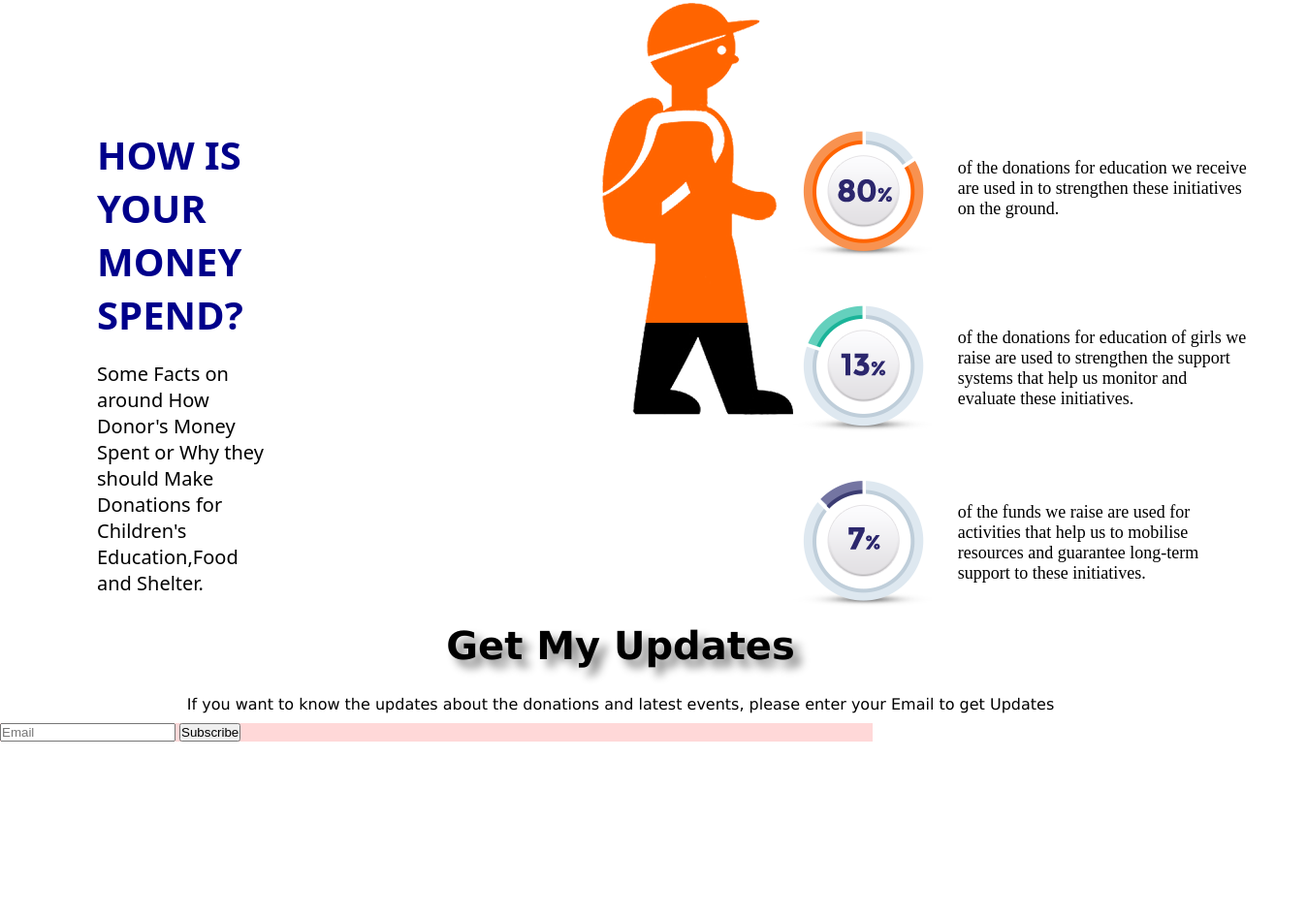
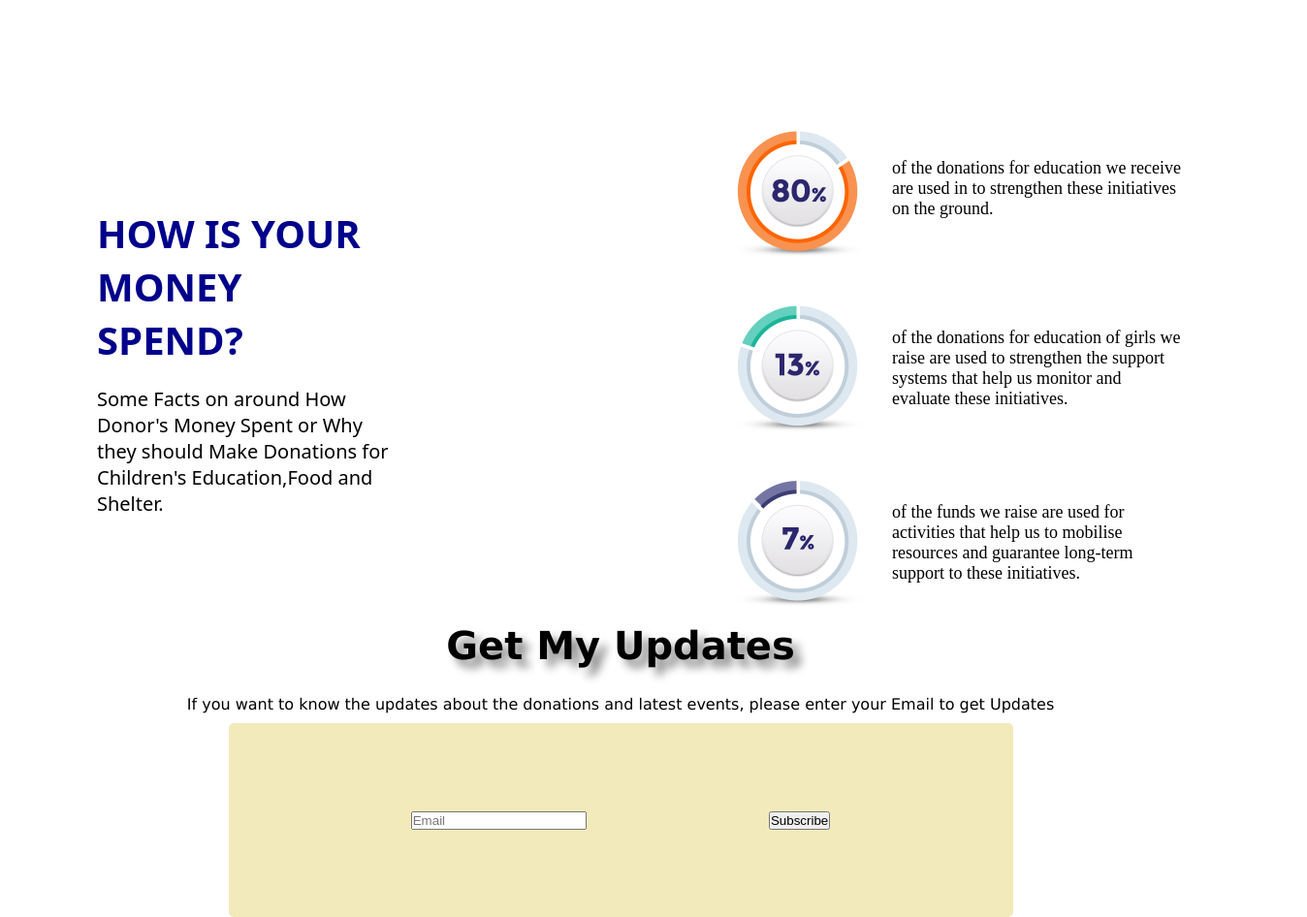
Before and after one commit to Ishrak12/assignment-1, a plain HTML site: page index.html in a window 1280 px wide. Shown: the part 1711-2657 px from the top of the page at 97% size, 1348 px wide, since content can reach past the window. Before the commit the page ends 2476 px from the top, so only its background shows below. Drawn offline with Linux system fonts and the light colour scheme.

Commit message:
email section added

```diff
--- a/index.html
+++ b/index.html
@@ -154,9 +154,7 @@
 
             </div>
         </div>
-        <div class="man-walking">
-            <img src="/icon/how-man.png" alt="">
-        </div>
+
 
         <div class="money-spend-ration-all">
             <div class=" money-spend-ratio-1">
@@ -188,8 +186,15 @@
     </div>
 
     <div class="email-subscribe">
-        <input type="email" placeholder="Email">
-        <button>Subscribe</button>
+        <div class="text-email">
+            <input type="email" placeholder="Email">
+
+        </div>
+
+        <div class="text-button">
+            <button>Subscribe</button>
+        </div>
+
 
     </div>
 
--- a/style.css
+++ b/style.css
@@ -39,7 +39,7 @@ body html {
 
 #cover-heading {
     font-size: 50px;
-    m
+
 }
 
 #cover-paragraph {
@@ -364,15 +364,16 @@ body html {
 
 }
 
-.man-walking {
-    background-repeat: no-repeat;
+
+.email-subscribe {
+    position: center;
+    width: 809px;
+    height: 200px;
+    background-color: #ddc7495e;
+    border-radius: 5px;
+    margin: 0 auto;
+    display: flex;
+    justify-content: space-evenly;
+    align-items: center;
 
 }
-
-.email-subscribe {
-    background-color: #ff59593b;
-    border-width: 700px;
-    background-size: 70px;
-    width: 900px;
-
-}
```
